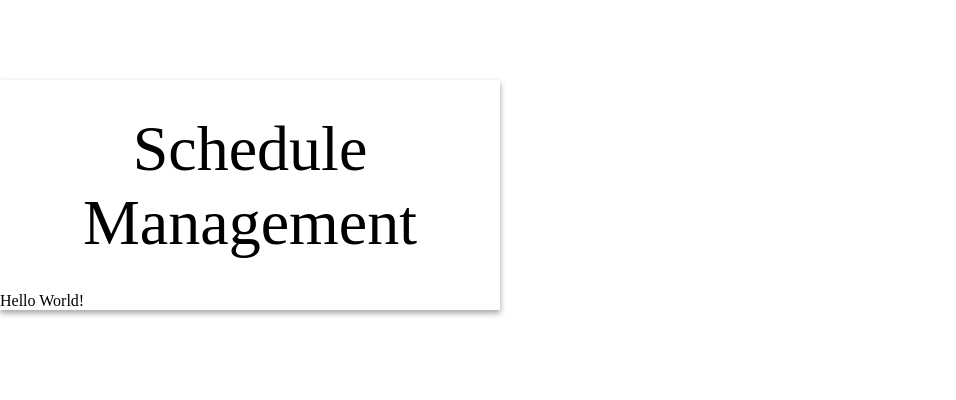
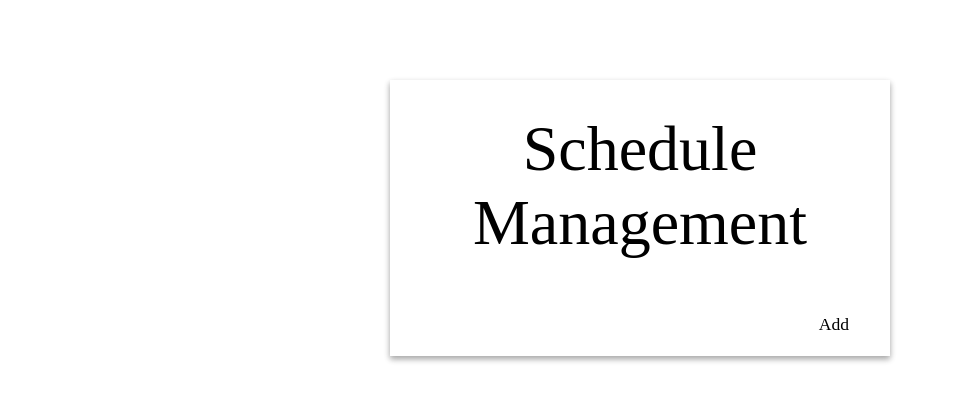
Before and after one commit to lsy173/Todolist-React, a React (Create React App) app: page / in a window 1280 px wide. Shown: the top 400 px of the page, without its empty margins (0-956 px from the left). Built offline with nearby package versions, Linux system fonts and the light colour scheme.

Commit message:
TodoInput component created.

```diff
--- a/src/components/App.js
+++ b/src/components/App.js
@@ -1,10 +1,13 @@
 import React, { Component } from 'react';
 import PageTemplate from './PageTemplate';
+import TodoInput from './TodoInput';
 
 class App extends Component {
   render() {
     return (
-     <PageTemplate>Hello World!</PageTemplate>
+     <PageTemplate>
+       <TodoInput />
+     </PageTemplate>
     );
   }
 }
--- a/src/components/PageTemplate/PageTemplate.scss
+++ b/src/components/PageTemplate/PageTemplate.scss
@@ -1,6 +1,6 @@
 .page-template {
     margin-top: 5rem;
-    margin-lef: auto;
+    margin-left: auto;
     margin-right: auto;
     width: 500px;
     background: white;
--- /dev/null
+++ b/src/components/TodoInput/TodoInput.js
@@ -0,0 +1,30 @@
+import React from 'react';
+import styles from './TodoInput.scss';
+import classNames from 'classnames/bind';
+
+const cx = classNames.bind(styles);
+
+// Component with input and button.
+/*
+  value: input value.
+  onChange: input change event.
+  onInsert: add button click event.
+*/
+
+const TodoInput = ({value, onChange, onInsert}) => {
+
+    // If 'Enter' is pressed, execute onInsert.
+    const handleKeyPress = (e) => {
+        if( e.key == 'Enter')
+        onInsert();
+    }
+
+    return (
+        <div className={cx('todo-input')}>
+          <input onChange={onChange} value={value} onKeyPress={handleKeyPress} />
+          <div className={cx('add-button')} onClick={onInsert}>Add</div>
+        </div>
+    );
+};
+
+export default TodoInput;
--- /dev/null
+++ b/src/components/TodoInput/TodoInput.scss
@@ -0,0 +1,42 @@
+//@import 'utils'; // To use open-color, utils should be callesd.
+
+.todo-input {
+    border-top: 1px solid oc-gray-2;
+    border-bottom: 1px solid oc-gray-2;
+    // Set up layout easily with flex.
+    display: flex;
+    padding: 1rem;
+    input {
+        // Define a new style after erasing input's initial style.
+        flex: 1;
+        font-size: 1.1rem;
+        outline: none;
+        border: none;
+        background: transparent;
+        border-bottom: 1px solid oc-gray-4;
+        &:focus {
+            border-bottom: 1px solid oc-cyan-6;
+        }
+    }
+    .add-button {
+        width: 5rem;
+        height: 2rem;
+        margin-left: 1rem;
+        border: 1px solid oc-green-7;
+        color: oc-green-7;
+        font-weight: 500;
+        font-size: 1.1rem;
+        display: flex;
+        // align the contents in the center.
+        align-items: center;
+        justify-content: center;
+        cursor: pointer;
+        &:hover {
+            background: oc-green-7;
+            color: white;
+        }
+        &:active {
+            background: oc-green-8;
+        }
+    }
+}
--- /dev/null
+++ b/src/components/TodoInput/index.js
@@ -0,0 +1 @@
+export { default } from './TodoInput';
--- a/src/styles/main.css
+++ b/src/styles/main.css
@@ -1,6 +1,5 @@
-@import 'utils';
 
 body {
-  background: oc-gray-1;
+  background: $oc-gray-1;
   margin: 0px;
 }
```
Also changed, not shown: src/styles/utils.scss (renamed from src/styles/utils.css).
